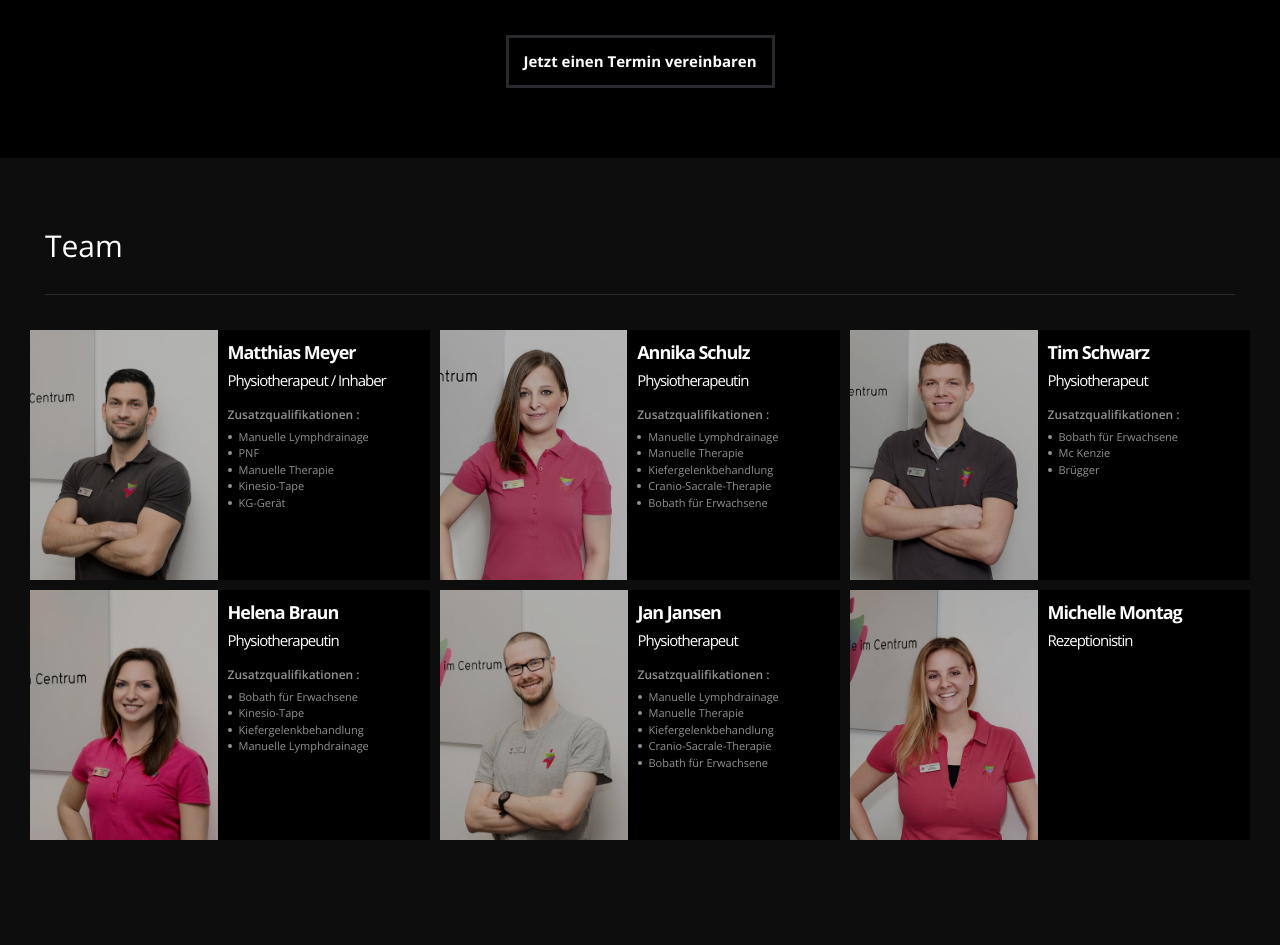
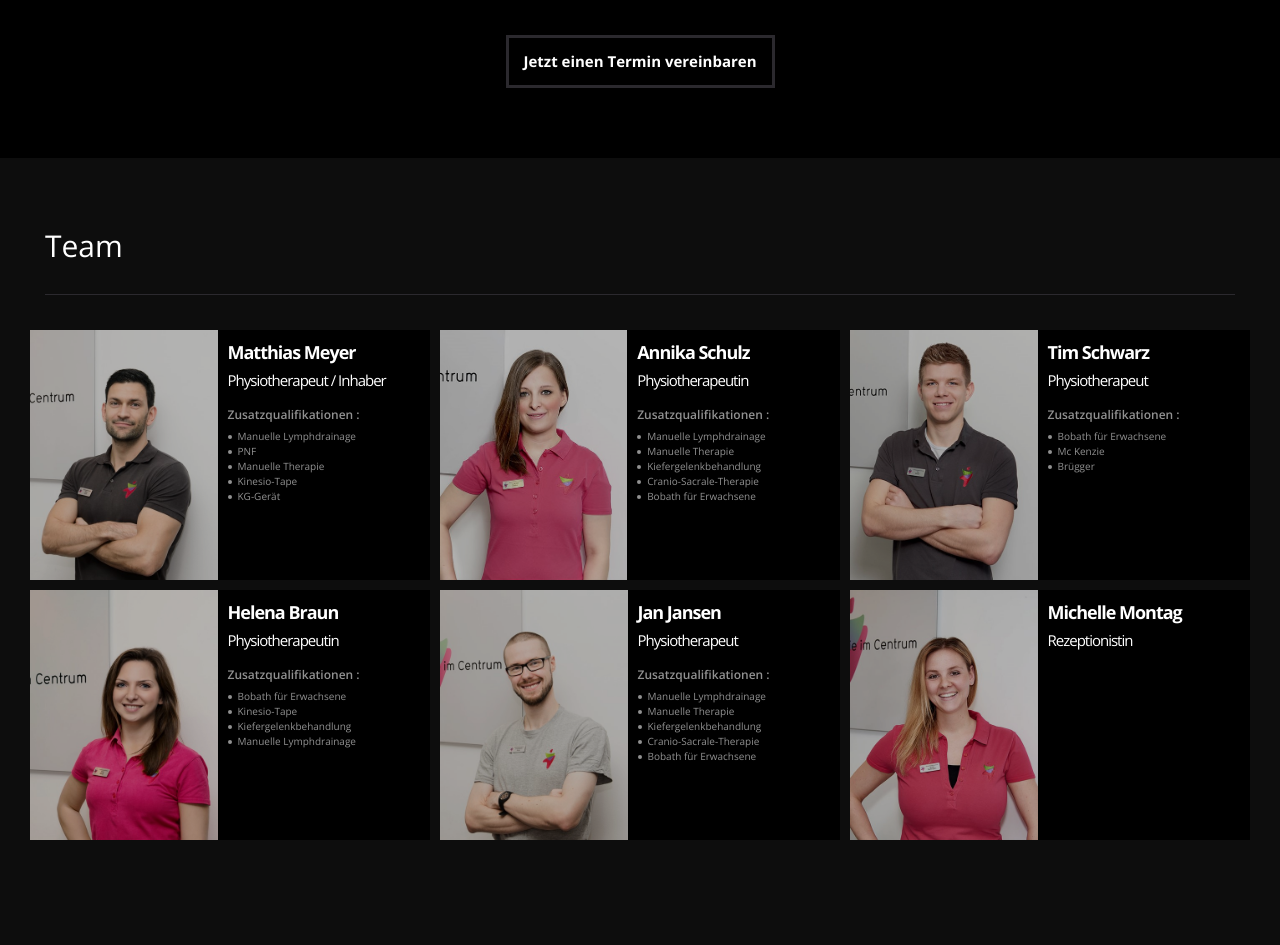
Before and after one commit to mokada42991/Bewegungswerk-Berlin-Homepage, a Jekyll site: the page built from index.html, in a window 1280 px wide. Shown: the part 1099-2044 px from the top of the page. Built offline with Jekyll 4.4.1, drawn with Linux system fonts in a browser that asks for light colours; nearby versions of some CDN libraries; Markdown is read by kramdown in place of the engine named in the settings.

```diff
--- a/assets/css/3-sections/hero.sass
+++ b/assets/css/3-sections/hero.sass
@@ -30,10 +30,10 @@
             size: cover
     .arrow
         display: none
-        position: absolute
+        position: relative
         z-index: 1
         margin-top: 71vh
-        margin-left: -15px
+        margin-left: -32px
         .arrow-border
             position: absolute
             width: 30px
--- a/assets/css/3-sections/team.sass
+++ b/assets/css/3-sections/team.sass
@@ -52,7 +52,7 @@
                     padding: 0
                     list-style-position: inside
                     li
-                        font-size: 11px
+                        font-size: 10px
                         color: #919191
                         span
                             position: relative
--- a/assets/css/main.css
+++ b/assets/css/main.css
@@ -628,10 +628,10 @@
     background-size: cover; }
   .hero .arrow {
     display: none;
-    position: absolute;
+    position: relative;
     z-index: 1;
     margin-top: 71vh;
-    margin-left: -15px; }
+    margin-left: -32px; }
     .hero .arrow .arrow-border {
       position: absolute;
       width: 30px;
@@ -816,7 +816,7 @@
           padding: 0;
           list-style-position: inside; }
           #team .team-row .team-member .team-member-bio ul li {
-            font-size: 11px;
+            font-size: 10px;
             color: #919191; }
             #team .team-row .team-member .team-member-bio ul li span {
               position: relative;
```
